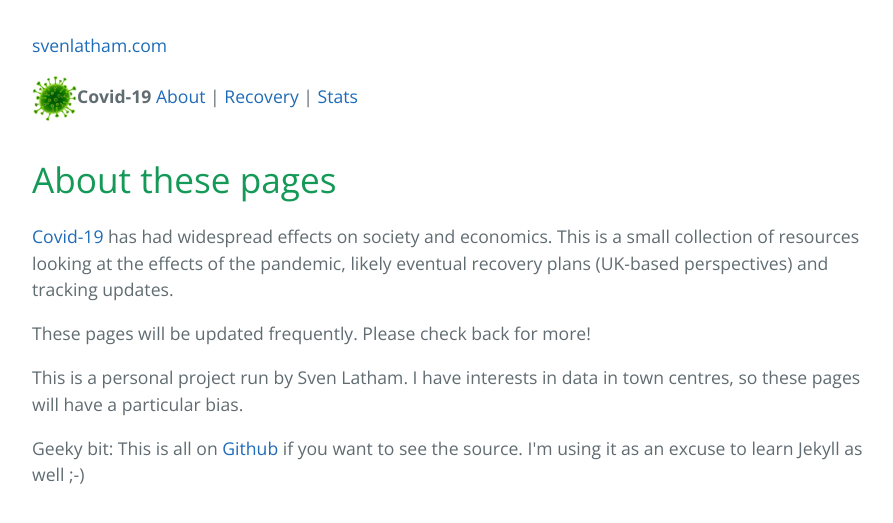
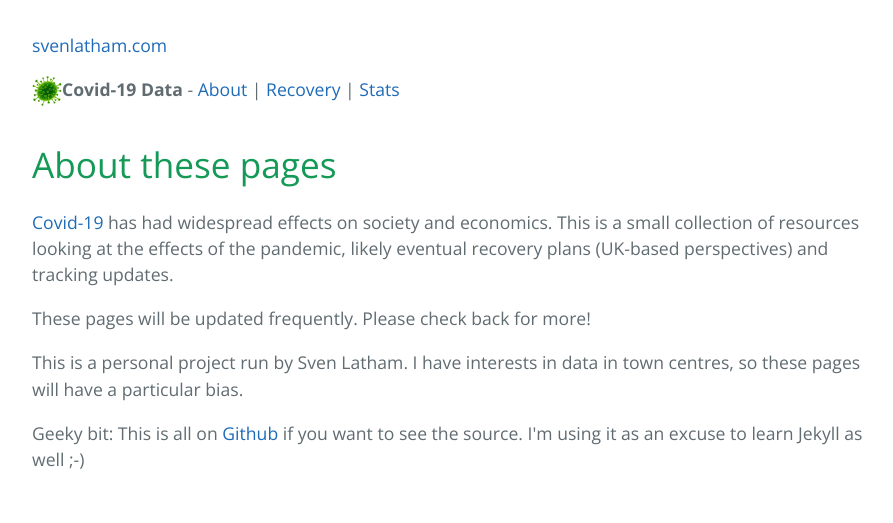
Before and after one commit to svenlatham/svenlatham-website, a Jekyll site: the page built from covid19/index.html, in a window 1280 px wide. Shown: the top 523 px of the page, without its empty margins (192-1085 px from the left). Built offline with Jekyll 4.4.1, drawn with Linux system fonts in a browser that asks for light colours.

Commit message:
Tidied menu a bit

```diff
--- a/_includes/covid-menu.html
+++ b/_includes/covid-menu.html
@@ -1,7 +1,7 @@
 <p><a href="/">svenlatham.com</a></p>
 
 <nav>
-    <img src="/f/apple-microbe.png" style="width: 45px; vertical-align: middle"><strong>Covid-19</strong>
+    <img src="/f/apple-microbe.png" style="width: 30px; vertical-align: middle"><strong>Covid-19 Data</strong> -
     <a href=".">About</a> |
     <a href="recovery">Recovery</a> |
     <a href="stats">Stats</a>
```
